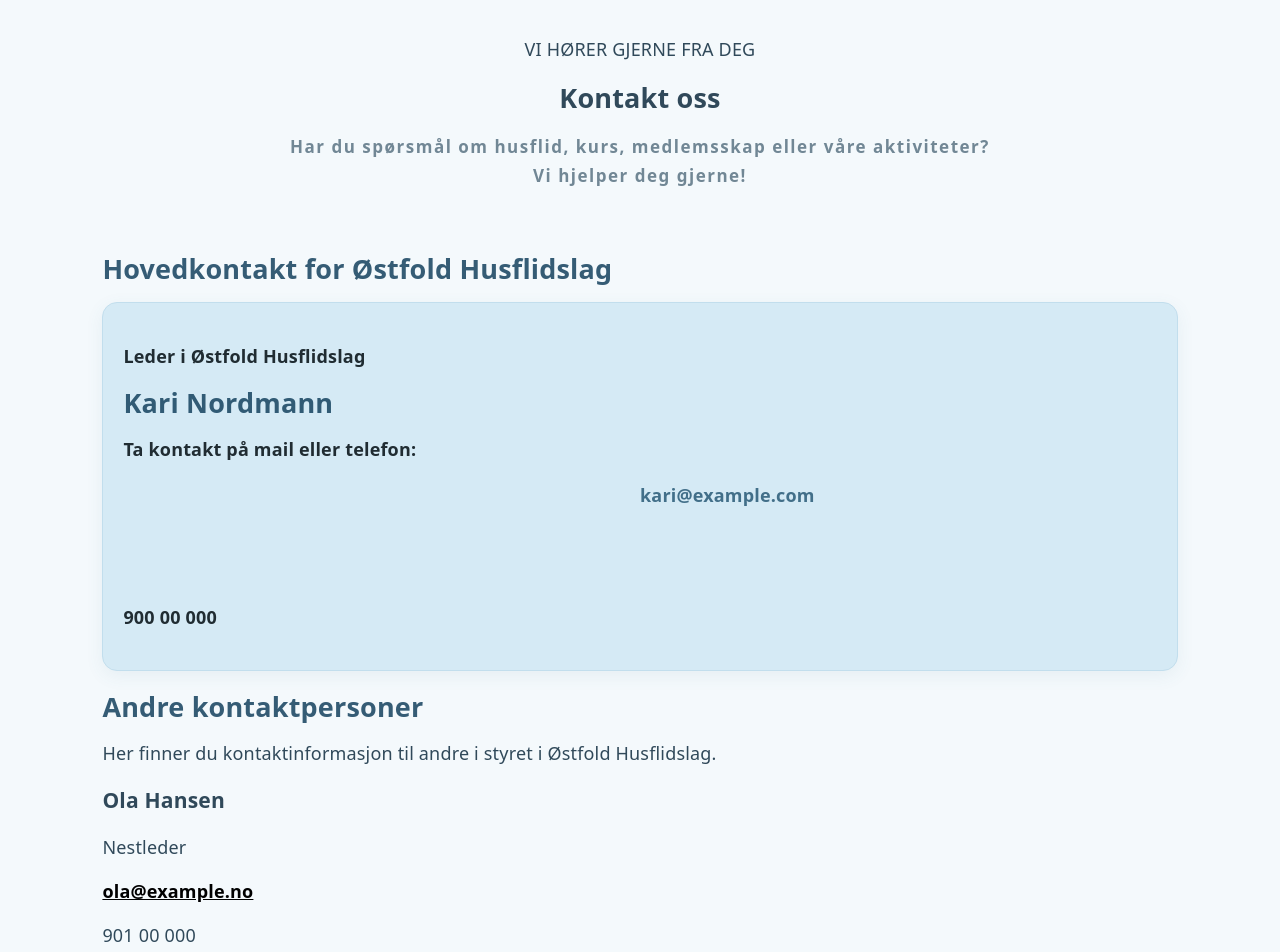
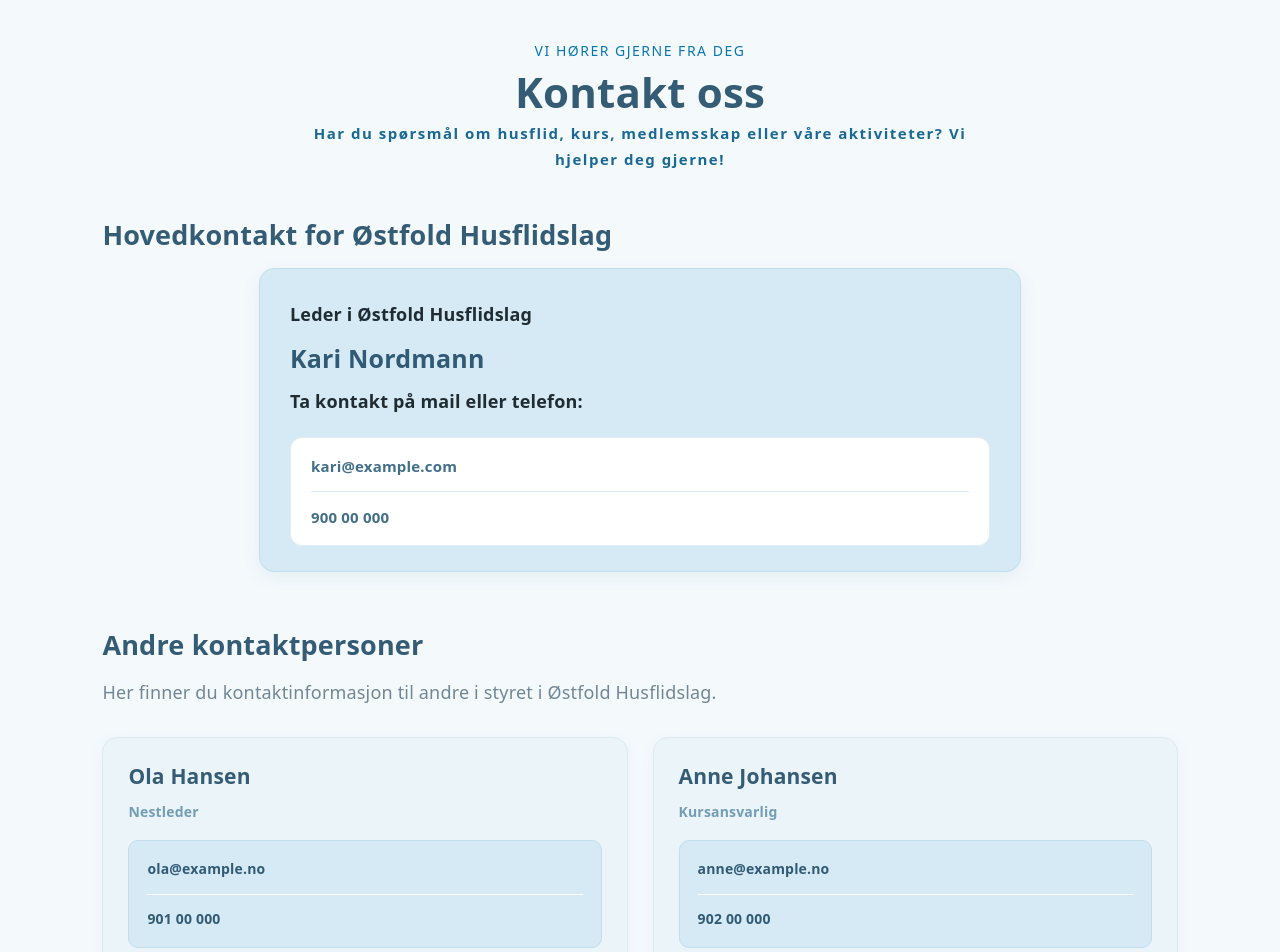
Before and after one commit to Friddi12/Software-Engineering-Gruppe-16, a React app in the folder frontend/: page /ContactUs in a window 1280 px wide. Shown: the part 140-1092 px from the top of the page. Built offline with nearby package versions, Linux system fonts and the light colour scheme; the HTML template or start-up script is replaced by a standard one.

Commit message:
ferdig med kontakt oss

```diff
--- a/frontend/src/pages/ContactUs.jsx
+++ b/frontend/src/pages/ContactUs.jsx
@@ -52,8 +52,10 @@ export default function ContactUs(){
                         {hovedkontakt.rolle}</p>
                     <h3>{hovedkontakt.navn}</h3>
                     <p>Ta kontakt på mail eller telefon:</p>
-                    <a href={`mailto:${hovedkontakt.email}`}>{hovedkontakt.email}</a>
-                    <p>{hovedkontakt.telefon}</p>
+                    <div className="kontaktinfo">
+                        <a href={`mailto:${hovedkontakt.email}`}>{hovedkontakt.email}</a>
+                        <a href={`tel:${hovedkontakt.telefon}`}>{hovedkontakt.telefon}</a>
+                    </div>
                 </article>
             </section>
 
@@ -71,10 +73,12 @@ export default function ContactUs(){
                             <p className="kontaktrolle">
                                 {kontakt.rolle}
                             </p>
-                            <a href={`mailto:${kontakt.email}`}>
-                                {kontakt.email}
-                            </a>
-                            <p>{kontakt.telefon}</p>
+                            <div className="kontaktinfo">
+                                <a href={`mailto:${kontakt.email}`}>
+                                    {kontakt.email}
+                                </a>
+                                <a href={`tel:${kontakt.telefon}`}>{kontakt.telefon}</a>
+                            </div>
                         </article>
                     ))}
                 </section>
--- a/frontend/src/style/husflid.css
+++ b/frontend/src/style/husflid.css
@@ -389,35 +389,31 @@ padding: 0;
 .kontaktheader {
     text-align: center;
     max-width: 700px;
-    margin: 0 auto 65px
+    margin: 0 auto 50px
+}
+
+.kontaktheader span{
+    color: #0876b1;
+    font-size: 14px;
+    letter-spacing: 1.5px;
 }
 
 .underTitteltekst{
-    color:#60879c;
+    color:#196994;
     font-size: 15px;
     letter-spacing: 1.5px;
     font-weight: bold;
 }
 
-.kontaktheader h1{
+.kontaktheader h2{
     font-size: 42px;
     color: #355c75;
     margin: 15px 0;
 }
 
-.kontaktheader p{
-    font-size: 17px;
-    line-height: 1.7;
-    color: #718795
-}
+
 
 /*hovedkontakt */
-
-.hovedkontaktSeksjon a{
-    color: black;
-    max-width: 0px;
-    margin: 0 auto 75px;
-}
 
 .hovedkontaktSeksjon h2,
 .andrekontakter h2{
@@ -427,18 +423,20 @@ padding: 0;
 }
 
 .hovedkontakt-kort{
+    max-width: 700px;
+    margin: 0 auto;
     background-color: #d5eaf5;
     border: 1px solid #c2deed;
     border-radius: 15px;
-    padding: 20px;
+    padding: 25px 30px;
     box-shadow: 0 5px 18px rgba(65, 110, 140, 0.08);
     display: flex;
     flex-direction: column;
-    gap: 0.1px;
+    gap: 10px;
 }
 
 .hovedkontakt-kort h3{
-    font-size: 27px;
+    font-size: 25px;
     color: #315b75;
     margin: 0;
 }
@@ -447,6 +445,7 @@ padding: 0;
     color: #202c32;
     line-height: 1.7;
     font-weight: bold;
+    margin: 5px 0;
 }
 
 .hovedkontakt-kort a{
@@ -459,13 +458,141 @@ padding: 0;
     text-decoration: underline;
 }
 
+/* kontaktinfo-del for både hovedkontakt og andre kontakter */
+
+.kontaktinfo{
+    background-color: white;
+    border: 1px solid #e0edf3;
+    border-radius: 12px;
+    padding: 15px 20px;
+    display: flex;
+    flex-direction: column;
+    align-items: flex-start;
+    gap: 12px;
+    margin-top: 5px;
+}
+
+.hovedkontakt-kort .kontaktinfo a+a{
+    border-top: 1px solid #dceaf1;
+    padding-top: 12px;
+    width:100%;
+}
+
+
+.kontaktinfo a{
+    color: #426f89;
+    text-decoration: none;
+    font-size: 15px;
+    width: fit-content;
+    margin: 0;
+}
+.kontaktinfo a:hover{
+    text-decoration: underline;
+    color:#315b75;
+}
 
 
 
 /* andre kontakter */
 
+.andrekontakter{
+    max-width: 1100px;
+    margin: 0 auto 75px
+}
+
+.andrekontakter-beskrivelse{
+    color: #718795;
+    margin-bottom: 30px;
+    line-height: 1.6;
+}
+
+.kontaktGrid{
+    display: grid;
+    grid-template-columns: repeat(2, 1fr);
+    gap:25px;
+}
+
+.kontaktkort {
+    background-color: #eaf4f9;
+    border: 1px solid #dceaf1;
+    border-radius: 15px;
+    padding: 25px;
+    box-shadow: 0 4px 15px rgba(65, 110, 140, 0.05);
+    display: flex;
+    flex-direction: column;
+    gap: 10px;
+}
+
+.kontaktkort:hover{
+    transform: translateY(-4px);
+}
+
+.kontaktkort h3{
+    font-size: 21px;
+    color: #355c75;
+    margin: 0;
+}
+
+.kontaktrolle{
+    color: #729db5;
+    font-size: 14px;
+    font-weight: 600;
+    margin: 0;
+}
+
+.kontaktkort .kontaktinfo {
+    background-color: #d5eaf5;
+    border: 1px solid #c2deed;
+    border-radius: 10px;
+    padding: 15px 18px;
+    margin-top: 5px;
+}
+
+.kontaktkort .kontaktinfo a{
+    color: #315b75;
+    text-decoration: none;
+    font-size: 14px;
+    width: 100%;
+    margin: 0;
+}
+
+.kontaktkort .kontaktinfo a:hover{
+    text-decoration: underline;
+}
+
+.kontaktkort .kontaktinfo a + a {
+    border-top: 1px solid white;
+    padding-top: 11px;
+}
+
+.hovedkontaktSeksjon,
+.andrekontakter{
+    max-width: 1100px;
+    margin: 0 auto 60px
+}
 
 
-.kontaktkort a{
-    color:black
+
+/*mobiltilpasning*/
+@media (max-width: 650px){
+    .kontaktSide{
+        padding: 35px 5%;
+    }
+
+    .kontaktheader h2{
+        font-size: 32px;
+    }
+
+    .hovedkontakt-kort{
+        padding: 25px;
+    }
+
+    .kontaktGrid{
+        grid-template-columns: 1fr;
+    }
+
+    .hovedkontaktSeksjon h2,
+    .andrekontakter h2{
+        font-size: 23px;
+    }
 }
```
